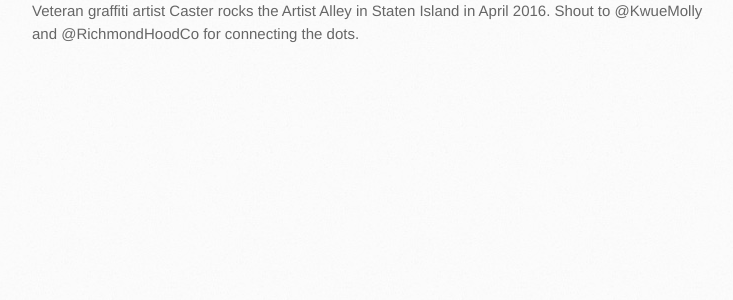
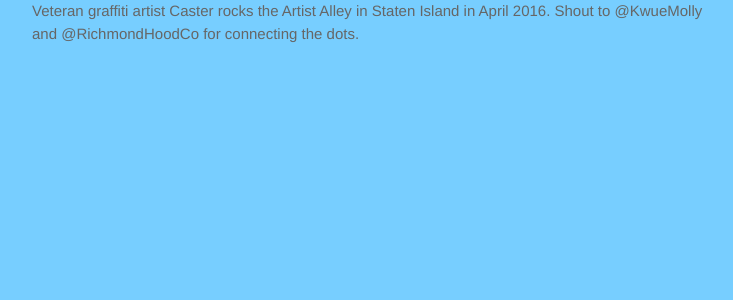
Before and after one commit to projectivity/projectivity.github.io, a Jekyll site: the page built from _posts/2016-04-30-caster-paints-batman-on-staten-island.md, in a window 1280 px wide. Shown: the top 300 px of the page, without its empty margins (138-871 px from the left). Built offline with Jekyll 4.4.1, drawn with Linux system fonts in a browser that asks for light colours.

Commit message:
CSS for colors
@todo: remove all unused attributes from stylesheet.css

```diff
--- a/stylesheets/posts.css
+++ b/stylesheets/posts.css
@@ -2,6 +2,7 @@ article.post
 {
 	clear: both;
 	display: inline-block;
+	background: #e8eaff;
 }
 .post.h3
 {
--- a/stylesheets/stylesheet.css
+++ b/stylesheets/stylesheet.css
@@ -433,7 +433,8 @@ body {
   font-weight: 400;
   line-height: 1.5;
   color: #666;
-  background: #fafafa url(../images/body-bg.jpg) 0 0 repeat;
+  /*background: #fafafa url(../images/body-bg.jpg) 0 0 repeat;*/
+  background: #77ceff;
 }
 
 p {
```
